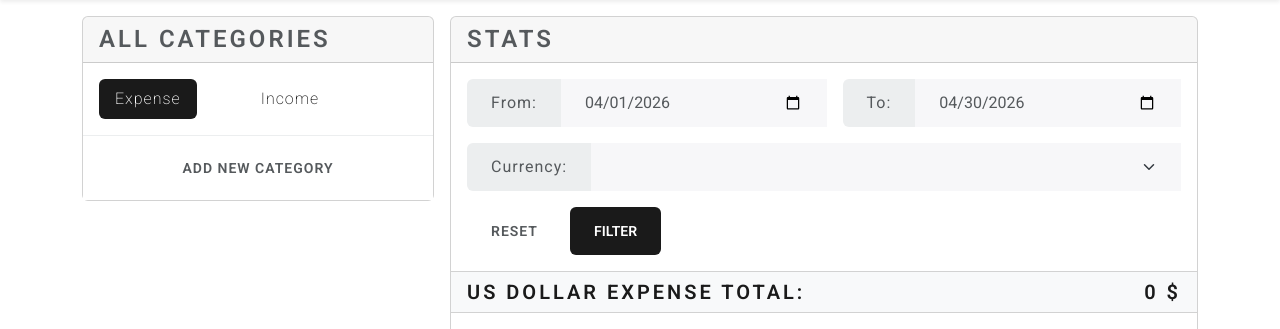
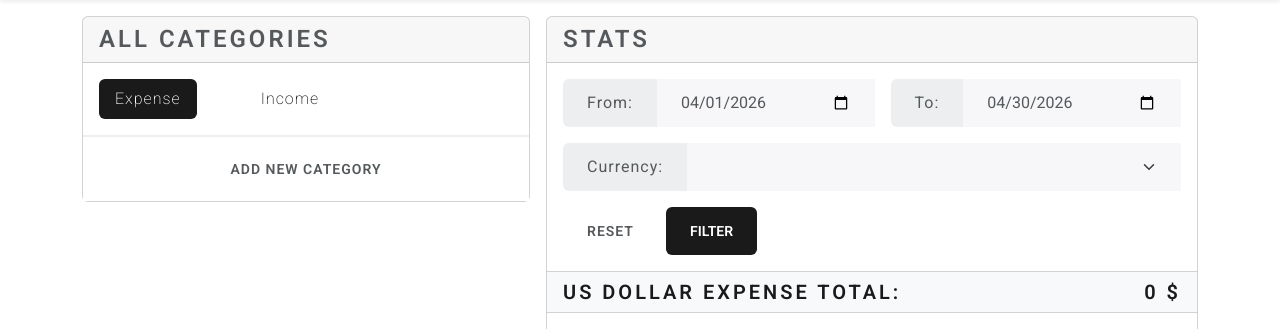
Before and after one commit to oleh-papka/two_coins, a Django app: page /categories/ in a window 1280 px wide. Shown: the part 97-426 px from the top of the page. Run offline with Django 5.2, Linux system fonts and the light colour scheme; a user stored in the database is signed in; data comes from the database, SQL or seed files in the repository; tables that the repository leaves empty hold one stand-in row (values such as "Sample post"); lists and menus that the app fills with data are empty; some libraries are stand-ins or nearby versions; some web fonts are replaced.

Commit message:
style: fix styling of list views

```diff
--- a/templates/accounts_list.html
+++ b/templates/accounts_list.html
@@ -6,11 +6,11 @@
 
 {% block content %}
     <div class="d-flex flex-wrap justify-content-center gap-3 pb-3">
-        <div class="col" style="min-width: 20rem;">
+        <div class="col" style="min-width:20rem ; max-width: 28rem;">
             <div class="card">
                 <h3 class="card-header">All accounts</h3>
 
-                <div class="card-body p-0" style="max-height: 400px; overflow-y: scroll;">
+                <div class="card-body p-0" style="max-height: 600px; overflow-y: scroll;">
                     <table class="table table-striped mb-0 align-middle"
                            style="border: transparent; font-size: medium;">
                         <tbody>
--- a/templates/categories_list.html
+++ b/templates/categories_list.html
@@ -6,7 +6,7 @@
 
 {% block content %}
     <div class="d-flex flex-wrap justify-content-center gap-3 pb-3">
-        <div class="col col-md-3" style="width: 22rem;">
+        <div class="col" style="min-width:20rem ; max-width: 28rem;">
             <div class="card">
                 <h3 class="card-header">All categories</h3>
 
@@ -25,15 +25,22 @@
                 <div class="card-body p-0">
                     <div id="categories" class="tab-content p-0 m-0" style="border: none">
                         <div class="tab-pane fade active show" id="expense" role="tabpanel">
-                            <ul class="list-group list-group-flush">
+                            <table class="table table-striped mb-0 align-middle"
+                                   style="border: transparent; font-size: medium;">
+                                <tbody>
                                 {% for object in object_list %}
                                     {% if object.category_type == '-' %}
-                                        <li class="list-group-item d-flex justify-content-between align-items-center {{ object.color }} bg-opacity-75">
-                                            <h4 class="mb-0">{{ object.icon|default:'💳' }} {{ object.name }}</h4>
-
+                                        <tr>
+                                            <td>
+                                                <h4 class="mb-0">
+                                                    {{ object.icon|default:'💳' }} {{ object.name }}
+                                                </h4>
+                                            </td>
+                                            <td class="text-end">
                                                 <div class="btn-group" role="group">
                                                     <a href="{% url 'transaction_add' %}?category={{ object.pk }}"
-                                                   class="btn bg-body-tertiary"><i class="bi bi-dash-square text-danger"></i></a>
+                                                       class="btn bg-body-tertiary"><i
+                                                            class="bi bi-dash-square text-danger"></i></a>
 
                                                     <div class="btn-group" role="group">
                                                         <button id="expenseBtnGroup" type="button"
@@ -55,28 +62,44 @@
                                                         </div>
                                                     </div>
                                                 </div>
-                                        </li>
+                                            </td>
+                                        </tr>
                                     {% endif %}
+                                {% empty %}
+                                    <tr>
+                                        <td class="text-muted text-center">No data</td>
+                                    </tr>
                                 {% endfor %}
+                                </tbody>
+                            </table>
 
+                            <ul class="list-group list-group-flush border-top">
                                 <li class="list-group-item">
-
-                                    <a href="{% url 'category_add' %}?=category_type=-" class="btn w-100">
+                                    <a href="{% url 'category_add' %}?category_type=-" class="btn w-100">
                                         Add new Category
                                     </a>
                                 </li>
                             </ul>
+
                         </div>
                         <div class="tab-pane fade" id="income" role="tabpanel">
-                            <ul class="list-group list-group-flush">
+
+                            <table class="table table-striped mb-0 align-middle"
+                                   style="border: transparent; font-size: medium;">
+                                <tbody>
                                 {% for object in object_list %}
                                     {% if object.category_type == '+' %}
-                                        <li class="list-group-item d-flex justify-content-between align-items-center {{ object.color }} bg-opacity-75">
-                                            <h4 class="mb-0">{{ object.icon|default:'💳' }} {{ object.name }}</h4>
-
+                                        <tr>
+                                            <td>
+                                                <h4 class="mb-0">
+                                                    {{ object.icon|default:'💳' }} {{ object.name }}
+                                                </h4>
+                                            </td>
+                                            <td class="text-end">
                                                 <div class="btn-group" role="group">
                                                     <a href="{% url 'transaction_add' %}?category={{ object.pk }}"
-                                                   class="btn bg-body-tertiary"><i class="bi bi-plus-square text-success"></i></a>
+                                                       class="btn bg-body-tertiary"><i
+                                                            class="bi bi-plus-square text-success"></i></a>
 
                                                     <div class="btn-group" role="group">
                                                         <button id="expenseBtnGroup" type="button"
@@ -98,12 +121,20 @@
                                                         </div>
                                                     </div>
                                                 </div>
-                                        </li>
+                                            </td>
+                                        </tr>
                                     {% endif %}
+                                {% empty %}
+                                    <tr>
+                                        <td class="text-muted text-center">No data</td>
+                                    </tr>
                                 {% endfor %}
+                                </tbody>
+                            </table>
 
+                            <ul class="list-group list-group-flush border-top">
                                 <li class="list-group-item">
-                                    <a href="{% url 'category_add' %}?=category_type=+" class="btn w-100">
+                                    <a href="{% url 'category_add' %}?category_type=+" class="btn w-100">
                                         Add new Category
                                     </a>
                                 </li>
@@ -114,7 +145,7 @@
             </div>
         </div>
 
-        <div class="col" style="min-width: 23rem;">
+        <div class="col" style="min-width: 22rem;">
             <div class="card">
                 <h3 class="card-header">Stats</h3>
 
```
Lines whose indentation alone changed are shown as unchanged.
